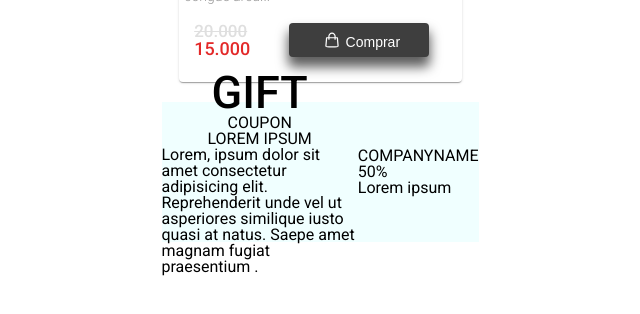
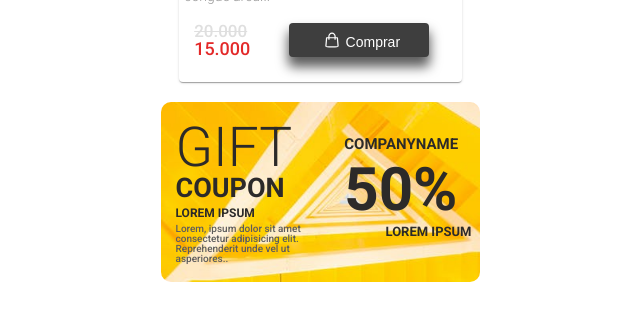
Before and after one commit to AndresYanquen/Shop, a React (Create React App) app: page / in a window 1280 px wide. Shown: the part 3234-3548 px from the top of the page, without its empty margins (320-960 px from the left). Before the commit the page ends 3510 px from the top, so only its background shows below. Built offline with nearby package versions, Linux system fonts and the light colour scheme; the HTML template or start-up script is replaced by a standard one.

Commit message:
Card Coupon maquetada

```diff
--- a/src/App.jsx
+++ b/src/App.jsx
@@ -1,19 +1,12 @@
 import "./App.css";
 import Data from "./api/dummy.json";
 import Header from "./Components/Header";
-import {
-  Layout,
-  LayoutCard,
-  LayoutCards,
-  LayoutCoupun,
-  LayoutSlide,
-} from "./styled";
+import { Layout, LayoutCards, LayoutCoupun, LayoutSlide } from "./styled";
 import MainCard from "./Components/MainCard";
 import PrincipalCards from "./Components/PrincipalCards";
 import CardSlide from "./Components/CardSlide";
 import Products from "./Components/Products";
-import { useState } from "react";
-import CardCoupun from "./Components/CardCoupun";
+import CardCoupon from "./Components/CardCoupon";
 function App() {
   //console.log(Data);
 
@@ -31,7 +24,9 @@ function App() {
       </LayoutSlide>
       <Products classes={Data.classes}></Products>
       <LayoutCoupun>
-        <CardCoupun></CardCoupun>
+        <LayoutSlide>
+          <CardCoupon coupon={Data.coupons}></CardCoupon>
+        </LayoutSlide>
       </LayoutCoupun>
     </Layout>
   );
--- a/src/Components/CardCoupun/index.jsx
+++ b/src/Components/CardCoupon/index.jsx
@@ -5,9 +5,11 @@ import {
   LayoutCardCoupun,
 } from "./styled";
 
-const CardCoupun = () => {
+const CardCoupon = ({ coupon }) => {
+  const image = "/images/background-gif.png";
+  console.log(coupon);
   return (
-    <LayoutCardCoupun>
+    <LayoutCardCoupun image={image}>
       <ContentCouponLeft>
         <h1>GIFT</h1>
         <h3>COUPON</h3>
@@ -15,19 +17,16 @@ const CardCoupun = () => {
         <h5>
           {" "}
           Lorem, ipsum dolor sit amet consectetur adipisicing elit.
-          Reprehenderit unde vel ut asperiores similique iusto quasi at natus.
-          Saepe amet magnam fugiat praesentium .{" "}
+          Reprehenderit unde vel ut asperiores..{" "}
         </h5>
       </ContentCouponLeft>
       <ContentCouponRigth>
-        <h1>
-          <strong>COMPANY</strong>NAME
-        </h1>
+        <p>COMPANYNAME</p>
         <h1>50%</h1>
-        <h5>Lorem ipsum</h5>
+        <h5>LOREM IPSUM</h5>
       </ContentCouponRigth>
     </LayoutCardCoupun>
   );
 };
 
-export default CardCoupun;
+export default CardCoupon;
--- /dev/null
+++ b/src/Components/CardCoupon/styled.jsx
@@ -0,0 +1,73 @@
+import styled from "styled-components";
+
+export const LayoutCardCoupun = styled.div`
+  color: #2c2a29;
+  display: flex;
+  justify-content: center;
+  align-items: center;
+  width: 319px;
+  height: 180px;
+  margin-top: 20px;
+  background-image: ${(props) => props.image && `url(${props.image})`};
+  background-position: center;
+  background-repeat: no-repeat;
+  background-size: cover;
+  border-radius: 10px;
+`;
+
+export const ContentCouponLeft = styled.div`
+  display: flex;
+  flex-direction: column;
+  justify-content: center;
+  align-items: flex-start;
+  margin-left: 15px;
+
+  h1 {
+    font-weight: 300;
+    font-size: 55px;
+  }
+  h3 {
+    font-weight: 600;
+    font-size: 27px;
+  }
+  h4 {
+    margin-top: 5px;
+    font-weight: 600;
+    font-size: 12px;
+  }
+  h5 {
+    color: #5e5d5c;
+    margin-top: 5px;
+    font-weight: 500;
+    font-size: 10px;
+  }
+`;
+
+export const ContentCouponRigth = styled.div`
+  display: flex;
+  width: 100%;
+  height: 100%;
+  margin-top: 70px;
+  margin-right: 8px;
+  flex-direction: column;
+  justify-content: flex-start;
+
+  p {
+    font-weight: 700;
+    font-size: 15px;
+  }
+
+  h1 {
+    font-size: 60px;
+    font-weight: 700;
+    margin-top: 8px;
+  }
+
+  h5 {
+    margin-top: 5px;
+    display: flex;
+    justify-content: flex-end;
+    font-weight: 700;
+    font-size: 13px;
+  }
+`;
--- a/src/Components/CardCoupun/styled.jsx
+++ /dev/null
@@ -1,24 +0,0 @@
-import styled from "styled-components";
-
-export const LayoutCardCoupun = styled.div`
-  display: flex;
-  justify-content: center;
-  align-items: center;
-  width: 317px;
-  height: 140px;
-  background-color: azure;
-  margin-top: 20px;
-`;
-
-export const ContentCouponLeft = styled.div`
-  display: flex;
-  flex-direction: column;
-  justify-content: center;
-  align-items: center;
-  h1 {
-    font-weight: 500;
-    font-size: 45px;
-  }
-`;
-
-export const ContentCouponRigth = styled.div``;
--- a/src/api/dummy.json
+++ b/src/api/dummy.json
@@ -239,12 +239,41 @@
 
       }
     ]}
+  ],
 
-
-
-
-
-
+  "coupons": [
+    {
+      "id": "1",
+      "subtitle" : "LOREM IPSUM 1",
+      "description" : "Lorem, ipsum dolor sit amet consectetur adipisicing elit. Reprehenderit unde vel ut asperiores..",
+      "companyname" : "COMPANYNAME",
+      "percentage" : "50%",
+      "ref": "LOREM IPSUM"
+    },
+    {
+      "id": "2",
+      "subtitle" : "LOREM IPSUM 2",
+      "description" : "Lorem, ipsum dolor sit amet consectetur adipisicing elit. Reprehenderit unde vel ut asperiores..",
+      "companyname" : "COMPANYNAME",
+      "percentage" : "50%",
+      "ref": "LOREM IPSUM"
+    },
+    {
+      "id": "3",
+      "subtitle" : "LOREM IPSUM 3",
+      "description" : "Lorem, ipsum dolor sit amet consectetur adipisicing elit. Reprehenderit unde vel ut asperiores..",
+      "companyname" : "COMPANYNAME",
+      "percentage" : "50%",
+      "ref": "LOREM IPSUM"
+    },
+    {
+      "id": "4",
+      "subtitle" : "LOREM IPSUM 4",
+      "description" : "Lorem, ipsum dolor sit amet consectetur adipisicing elit. Reprehenderit unde vel ut asperiores..",
+      "companyname" : "COMPANYNAME",
+      "percentage" : "50%",
+      "ref": "LOREM IPSUM"
+    }
 
 
   ]
```
Also changed, not shown: public/images/background-gif.png (added).
